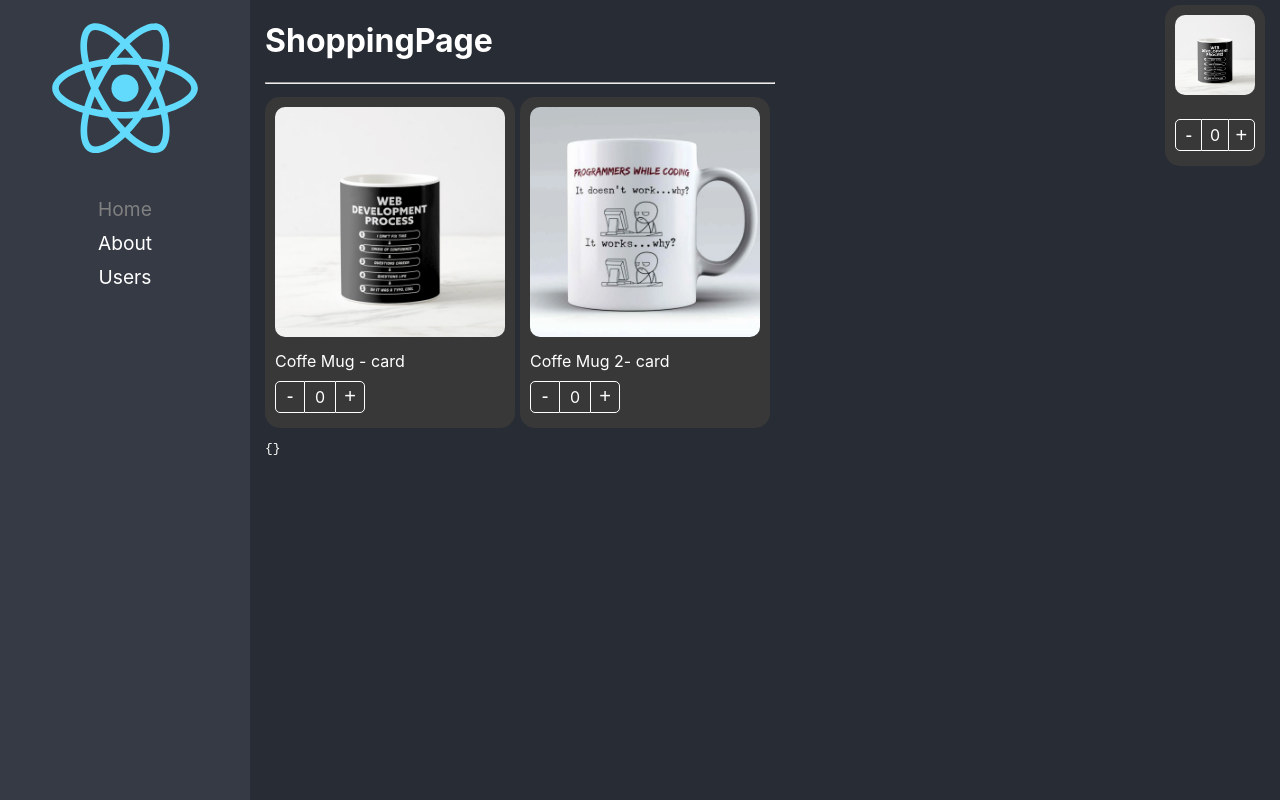
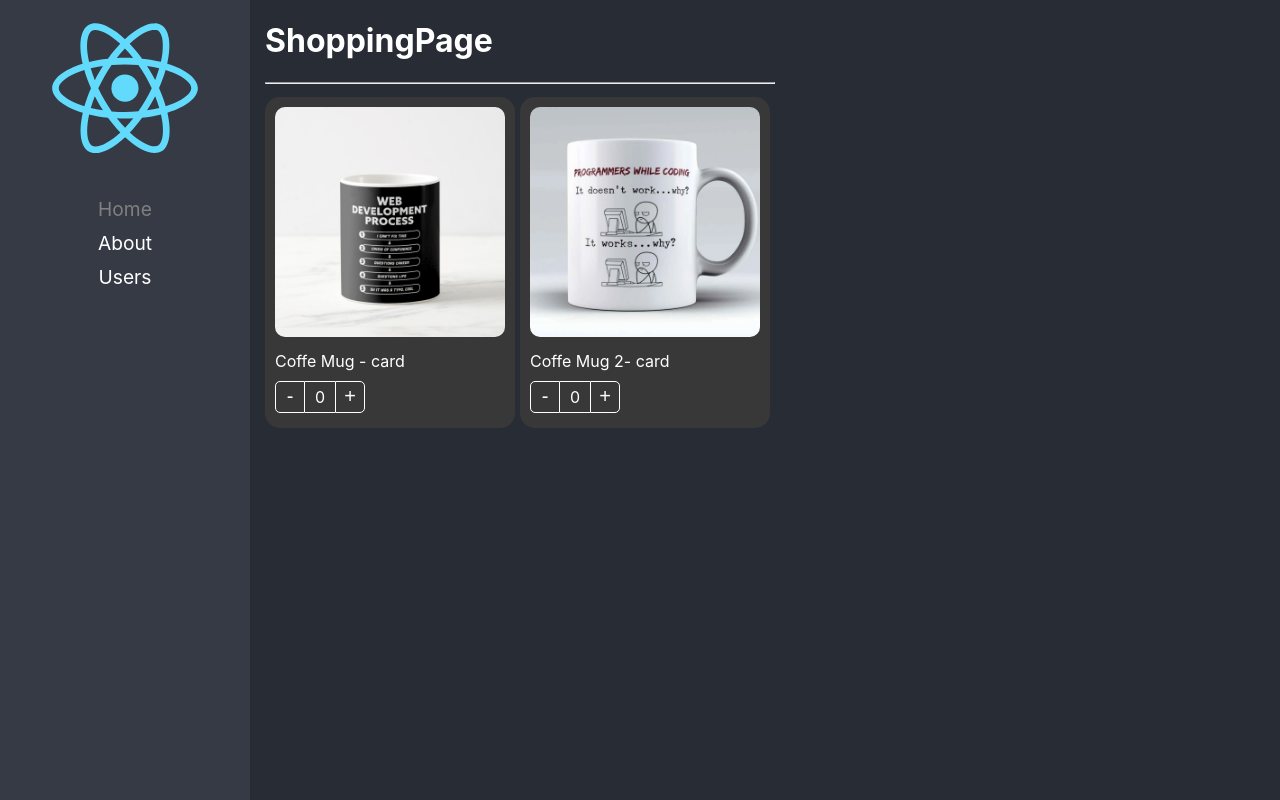
Before and after one commit to alanHurtado/03ReactPro-Patrones-componentes, a React (Create React App) app: page /home in a window 1280 px wide. Built offline with nearby package versions, Linux system fonts and the light colour scheme.

Commit message:
Agregando control Props

```diff
--- a/src/01-commponent-patterns/components/ProducCard.tsx
+++ b/src/01-commponent-patterns/components/ProducCard.tsx
@@ -9,9 +9,9 @@ import { ProductContextProps, Props } from '../interfaces/interfaces';
 export const ProductContext = createContext({} as ProductContextProps);
 const { Provider } = ProductContext;
 
-export const ProducCard = ({ product, children, className, style, onChange }: Props) => {
+export const ProducCard = ({ product, children, className, style,  onChange, value }: Props) => {
 
-  const { counter, increaseBy } = useProduct({onChange, product});
+  const { counter, increaseBy } = useProduct({ onChange, product, value});
 
   return (
     <Provider
--- /dev/null
+++ b/src/01-commponent-patterns/data/data.ts
@@ -0,0 +1,13 @@
+import { Product } from '../interfaces/interfaces';
+const product = {
+    id: "1",
+    title: "Coffe Mug - card",
+    img: "./coffee-mug.png",
+  };
+  const product2 = {
+    id: "2",
+    title: "Coffe Mug 2- card",
+    img: "./coffee-mug2.png",
+  };
+
+  export const products: Product[] = [product, product2];
--- a/src/01-commponent-patterns/hooks/useProduct.ts
+++ b/src/01-commponent-patterns/hooks/useProduct.ts
@@ -1,20 +1,35 @@
-import { useState } from "react";
+import { useEffect, useRef, useState } from "react";
 import { Product, onChangeArgs } from "../interfaces/interfaces";
-
 
 interface useProductArgs {
   product: Product;
   onChange?: (args: onChangeArgs) => void;
+  value?: number;
 }
-export const useProduct = ( { onChange, product}: useProductArgs) => {
-  const [counter, setCounter] = useState<number>(0);
+export const useProduct = ({
+  onChange,
+  product,
+  value = 0,
+}: useProductArgs) => {
+  const [counter, setCounter] = useState<number>(value);
+
+  const isControlled = useRef(!!onChange);
 
   const increaseBy = (value: number) => {
+    if (isControlled.current) {
+      return onChange!({ count: value, product });
+    }
+
     const newValue = Math.max(counter + value, 0);
     setCounter(newValue);
 
-    onChange && onChange({count:newValue, product});
+    onChange && onChange({ count: newValue, product });
   };
+
+  useEffect(() => {
+    setCounter(value);
+  }, [value]);
+
   return {
     increaseBy,
     counter,
--- /dev/null
+++ b/src/01-commponent-patterns/hooks/useShoppingCart.ts
@@ -0,0 +1,38 @@
+import { useState } from 'react';
+import { Product } from '../interfaces/interfaces';
+
+interface ProductInCart extends Product {
+    count: number;
+  }
+
+
+export const useShoppingCart = (product: Product[]) => {
+
+    const [shoppingCart, setShoppingCart] = useState<{ [key: string]: ProductInCart; }>({});
+
+      const onProductCountChange = ({count, product, }: {count: number; product: Product; }) => {
+        setShoppingCart((oldShopingCart) => {
+          const productIncart: ProductInCart = oldShopingCart[product.id] || {
+            ...product,
+            count: 0,
+          };
+
+          if (Math.max(productIncart.count + count, 0) > 0) {
+            productIncart.count += count;
+            return {
+              ...oldShopingCart,
+              [product.id]: productIncart,
+            };
+          }
+
+          const { [product.id]: toDelete, ...rest } = oldShopingCart; //Eliminar objetos en count 0
+          return {
+            ...rest,
+          };
+        });
+      };
+  return {
+      shoppingCart,
+      onProductCountChange,
+  };
+};
--- a/src/01-commponent-patterns/interfaces/interfaces.ts
+++ b/src/01-commponent-patterns/interfaces/interfaces.ts
@@ -9,6 +9,7 @@ export type Props = {
   style?: CSSProperties;
   product: Product;
   onChange?: (args: onChangeArgs)=> void;
+  value?: number;
 };
 
 export interface Product {
@@ -21,6 +22,7 @@ export interface ProductContextProps {
   counter: number;
   increaseBy: (value: number) => void;
   product: Product;
+  value?: number;
 }
 
 export interface ProducCardHOCProps {
--- a/src/01-commponent-patterns/pages/ShoppingPage.tsx
+++ b/src/01-commponent-patterns/pages/ShoppingPage.tsx
@@ -1,48 +1,21 @@
-import {
-  ProducCard,
-  ProductBottons,
-  ProductImage,
-  ProductTitle,
-} from "../components";
+import { ProducCard } from "../components";
+import { useShoppingCart } from "../hooks/useShoppingCart";
 import "../styles/custom-styles.css";
-import { Product } from '../interfaces/interfaces';
-import { useState } from "react";
-
-const product = {
-  id: "1",
-  title: "Coffe Mug - card",
-  img: "./coffee-mug.png",
-};
-const product2 = {
-  id: "2",
-  title: "Coffe Mug 2- card",
-  img: "./coffee-mug2.png",
-};
-
-const products: Product[] = [product, product2];
-
-interface ProductInCart extends Product {
-  count: number;
-}
+import { products } from "../data/data";
 
 export const ShoppingPage = () => {
-  const [shoppingCart, setShoppingCart] = useState<{[key: string]: ProductInCart}>({});
+  // if (count === 0) {
+  //   const { [product.id]: toDelete, ...rest } = oldShopingCart; //Eliminar objetos en count 0
+  //   return {
+  //     ...rest,
+  //   };
+  // }
+  // return {
+  //   ...oldShopingCart,
+  //   [product.id]: { ...product, count },
+  // };
 
-  const onProductCountChange = ({count, product}: {count:number, product: Product}) => {
-    setShoppingCart(oldShopingCart =>{
-
-      if(count=== 0){
-        const {[product.id]: toDelete, ...rest }= oldShopingCart;
-        return{
-          ...rest
-        }
-      }
-      return{
-        ...oldShopingCart,
-        [product.id]: {...product, count}
-      }
-    })
-  };
+  const { shoppingCart, onProductCountChange } = useShoppingCart(products);
 
   return (
     <div>
@@ -56,8 +29,12 @@ export const ShoppingPage = () => {
         }}
       >
         {products.map((product) => (
-          <ProducCard product={product} className="bg-dark text-white"
-          onChange={ onProductCountChange }>
+          <ProducCard
+            product={product}
+            className="bg-dark text-white"
+            onChange={onProductCountChange}
+            value={shoppingCart[product.id]?.count || 0}
+          >
             <ProducCard.Image img={product.img} className="custom-image" />
             <ProducCard.Title />
             <ProducCard.Bottons className="custom-buttons" />
@@ -65,25 +42,25 @@ export const ShoppingPage = () => {
         ))}
       </div>
       <div className="shopping-cart">
+        {Object.entries(shoppingCart).map(([key, product]) => (
           <ProducCard
+            key={key}
             product={product}
             className="bg-dark text-white"
             style={{ width: "100px" }}
-          // onChange={()=>onProductCountChange()}
+            onChange={onProductCountChange}
+            value={product.count}
           >
             <ProducCard.Image img={product.img} className="custom-image" />
             <ProducCard.Bottons className="custom-buttons" />
           </ProducCard>
+        ))}
       </div>
-      <div>
+      {/* <div>
         <code>
-          <pre>
-            {
-              JSON.stringify( shoppingCart, null,  5 )
-            }
-          </pre>
+          <pre>{JSON.stringify(shoppingCart, null, 5)}</pre>
         </code>
-      </div>
+      </div> */}
     </div>
   );
 };
```
Lines whose indentation alone changed are shown as unchanged.
